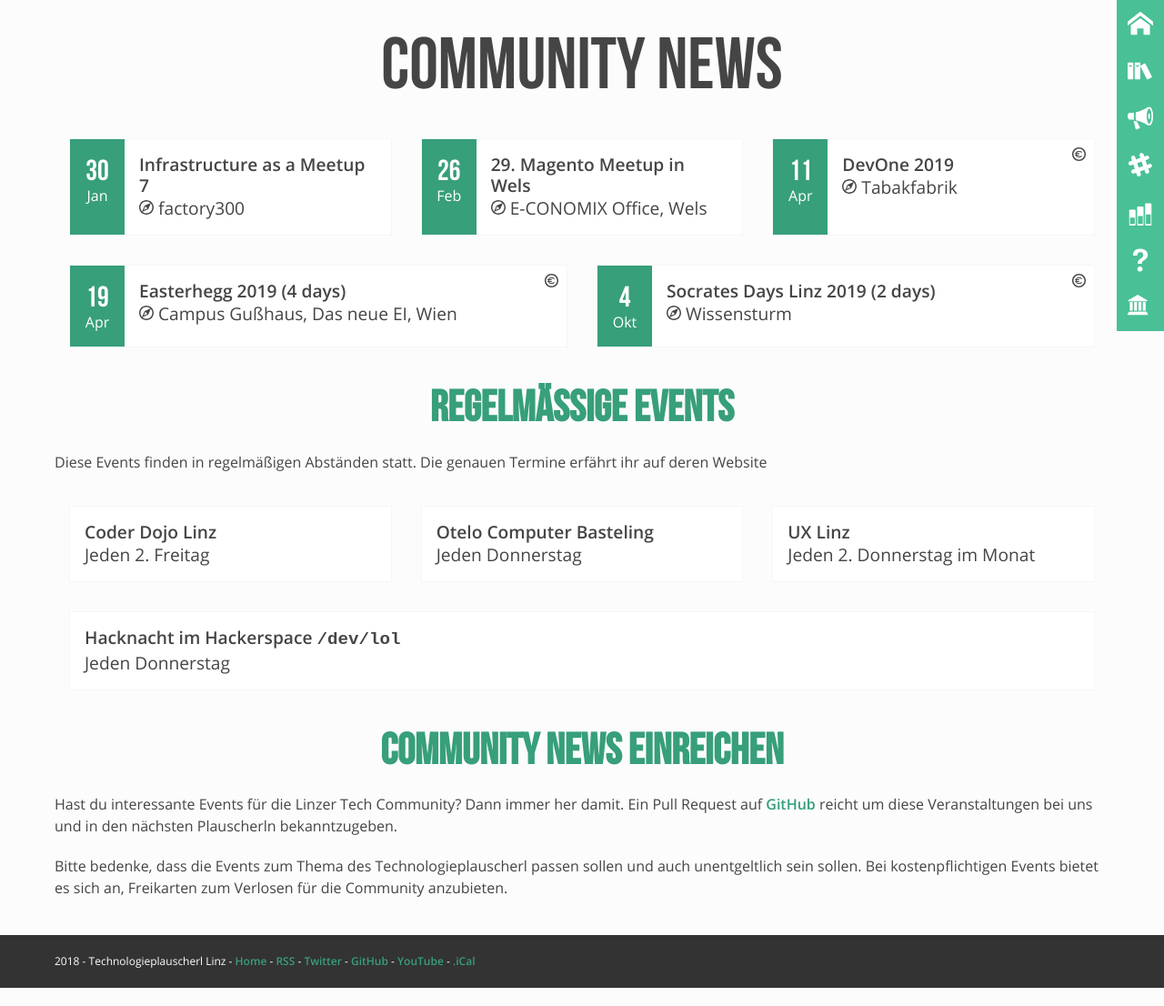
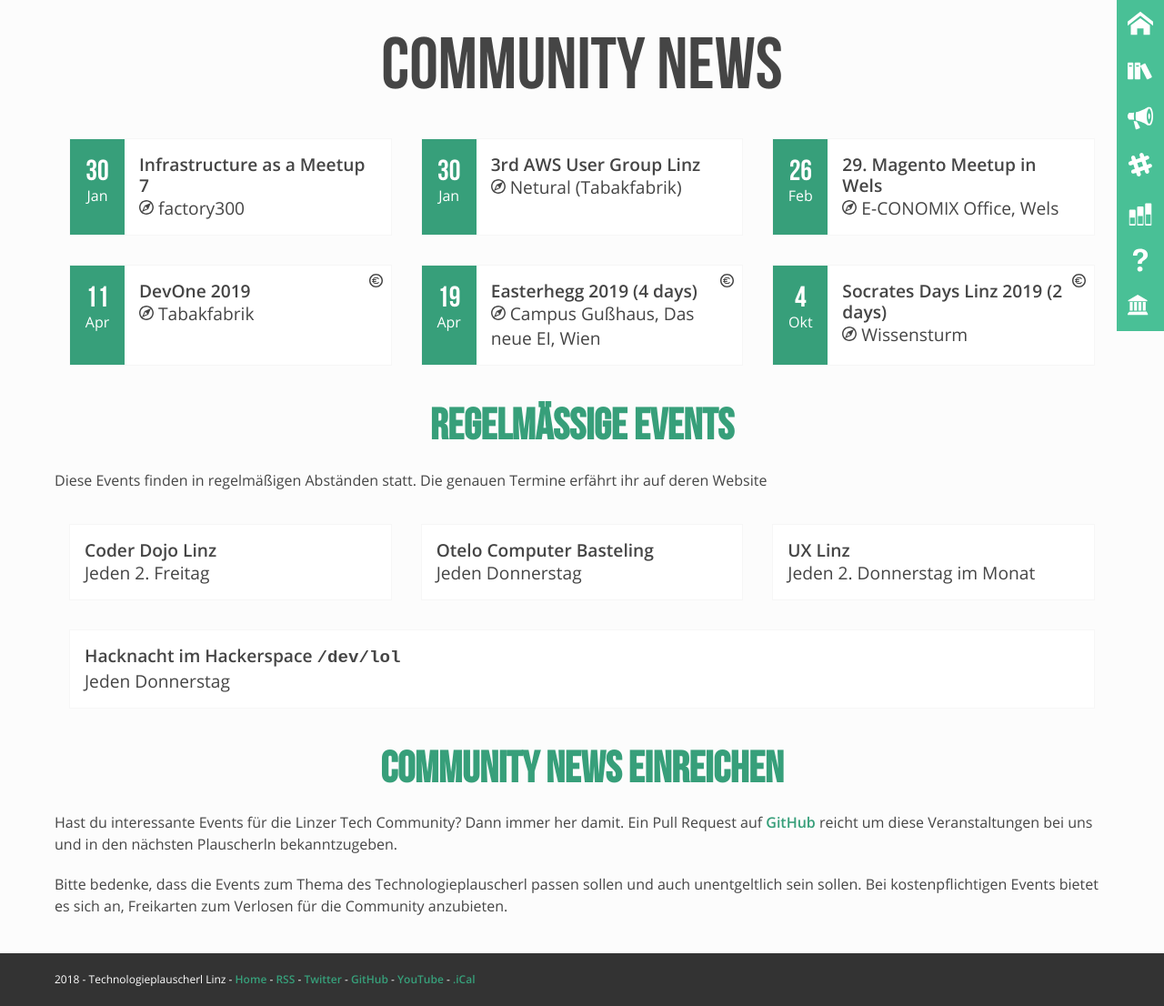
Before and after one commit to mericanAncer127/plauscherl, a Jekyll site: the page built from pages/community-news.html, in a window 1280 px wide. Shown: the whole page at 91% size. Built offline with Jekyll 4.4.1, drawn with Linux system fonts in a browser that asks for light colours.

Commit message:
Added 3rd AWS Meetup (#169)

```diff
--- a/_data/community.yml
+++ b/_data/community.yml
@@ -604,6 +604,11 @@
       location: "Catalysts Digital Future Space"
       date: 2018-09-25
       link: https://www.meetup.com/en-AU/AWS-User-Group-Linz/events/252112439/
+    -
+      name: "3rd AWS User Group Linz"
+      location: "Netural (Tabakfabrik)"
+      date: 2019-01-30
+      link: https://www.meetup.com/de-DE/AWS-User-Group-Linz/events/257306435/
 -
   id: socrates
   name: "Socrates Days Linz"
```
